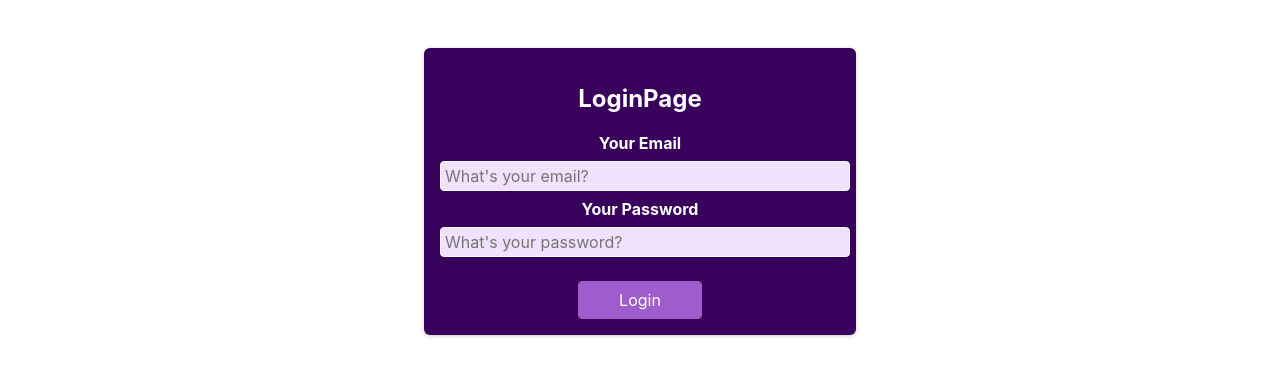
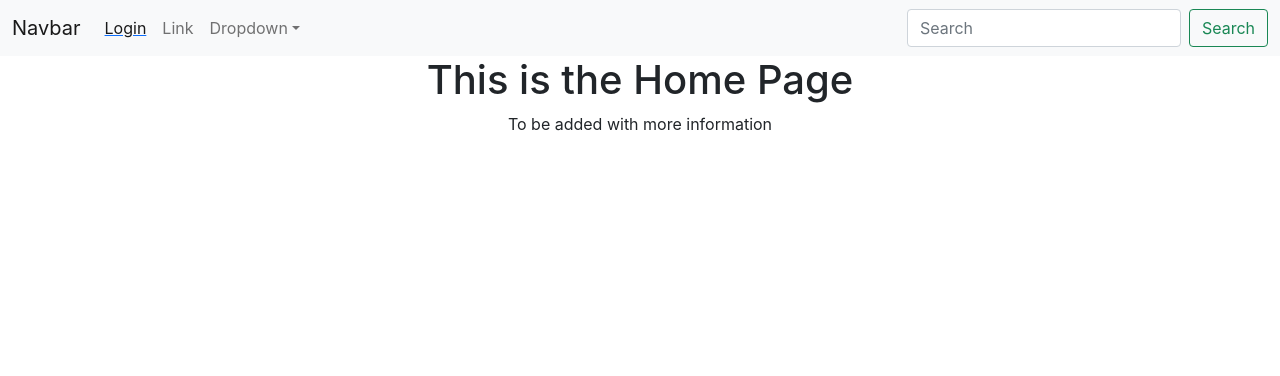
Before and after one commit to Drakeral/TT5_1, a React (Create React App) app: page / in a window 1280 px wide. Shown: the top 376 px of the page. Built offline with nearby package versions, Linux system fonts and the light colour scheme.

Commit message:
Complete NavBar w routing

```diff
--- a/public/index.html
+++ b/public/index.html
@@ -14,6 +14,7 @@
       manifest.json provides metadata used when your web app is installed on a
       user's mobile device or desktop. See https://developers.google.com/web/fundamentals/web-app-manifest/
     -->
+    <link href="https://cdn.jsdelivr.net/npm/bootstrap@5.1.3/dist/css/bootstrap.min.css" rel="stylesheet" integrity="sha384-1BmE4kWBq78iYhFldvKuhfTAU6auU8tT94WrHftjDbrCEXSU1oBoqyl2QvZ6jIW3" crossorigin="anonymous">
     <link rel="manifest" href="%PUBLIC_URL%/manifest.json" />
     <!--
       Notice the use of %PUBLIC_URL% in the tags above.
@@ -39,5 +40,8 @@
       To begin the development, run `npm start` or `yarn start`.
       To create a production bundle, use `npm run build` or `yarn build`.
     -->
+    <script src="https://cdn.jsdelivr.net/npm/bootstrap@5.1.3/dist/js/bootstrap.bundle.min.js" integrity="sha384-ka7Sk0Gln4gmtz2MlQnikT1wXgYsOg+OMhuP+IlRH9sENBO0LRn5q+8nbTov4+1p" crossorigin="anonymous"></script>
+    <script src="https://cdn.jsdelivr.net/npm/@popperjs/core@2.10.2/dist/umd/popper.min.js" integrity="sha384-7+zCNj/IqJ95wo16oMtfsKbZ9ccEh31eOz1HGyDuCQ6wgnyJNSYdrPa03rtR1zdB" crossorigin="anonymous"></script>
+    <script src="https://cdn.jsdelivr.net/npm/bootstrap@5.1.3/dist/js/bootstrap.min.js" integrity="sha384-QJHtvGhmr9XOIpI6YVutG+2QOK9T+ZnN4kzFN1RtK3zEFEIsxhlmWl5/YESvpZ13" crossorigin="anonymous"></script>
   </body>
 </html>
--- a/src/components/NavBar/index.tsx
+++ b/src/components/NavBar/index.tsx
@@ -1,6 +1,6 @@
-import React from 'react'
-// import {useContext} from 'react'
+import {useContext} from 'react'
 import {Link, useHistory} from 'react-router-dom';
+// import AuthContext from '../../store/auth-context';
 
 const NavBar = (props:any) => {
 
@@ -8,8 +8,6 @@ const NavBar = (props:any) => {
 
     }
 
-
-const NavBar = () => {
     return (
         <div>
             <nav className="navbar navbar-expand-lg navbar-light bg-light">
@@ -21,14 +19,14 @@ const NavBar = () => {
                     <div className="collapse navbar-collapse" id="navbarSupportedContent">
                         <ul className="navbar-nav me-auto mb-2 mb-lg-0">
 
-                          <li className="nav-item">
-                              <Link to={"/"}><div className="nav-link active">Home</div></Link>
-                          </li>
 
                                 <li className="nav-item">
                                     {/* <a className="nav-link" href="#">Link</a> */}
                                     <Link to={"/login"}><div className="nav-link active">Login</div></Link>
                                 </li>
+
+
+
 
                             <li className="nav-item">
                                 <a className="nav-link" href="#">Link</a>
@@ -47,6 +45,11 @@ const NavBar = () => {
                             </li>
 
                         </ul>
+
+                        <form className="d-flex">
+                            <input className="form-control me-2" type="search" placeholder="Search" aria-label="Search" />
+                            <button className="btn btn-outline-success" type="submit">Search</button>
+                        </form>
                     </div>
                 </div>
             </nav>
@@ -54,6 +57,5 @@ const NavBar = () => {
         </div>
     )
 }
-}
 
 export default NavBar
--- a/src/index.tsx
+++ b/src/index.tsx
@@ -1,19 +1,11 @@
 import React from 'react';
 import ReactDOM from 'react-dom';
 import './index.css';
-import App from './App';
-import reportWebVitals from './reportWebVitals';
-import LoginPage from './pages/LoginPage';
+import App from './router'
 
 ReactDOM.render(
-  <LoginPage/>
   // <React.StrictMode>
-  //   <App />
+    <App />,
   // </React.StrictMode>
-  ,document.getElementById('root')
+  document.getElementById('root')
 );
-
-// If you want to start measuring performance in your app, pass a function
-// to log results (for example: reportWebVitals(console.log))
-// or send to an analytics endpoint. Learn more: https://bit.ly/CRA-vitals
-reportWebVitals();
--- /dev/null
+++ b/src/pages/HomePage.tsx
@@ -0,0 +1,15 @@
+import React from 'react'
+import NavBar from '../components/NavBar'
+
+const HomePage = () => {
+  return (
+    <NavBar>
+      <div className = "container text-center">
+        <h1>This is the Home Page</h1>
+        <p>To be added with more information</p>
+      </div>
+    </NavBar>
+  )
+}
+
+export default HomePage
--- a/src/pages/LoginPage.tsx
+++ b/src/pages/LoginPage.tsx
@@ -1,24 +1,26 @@
 import {useState, useContext} from 'react';
 import { useHistory } from 'react-router-dom';
-// import NavBar from '../components/NavBar';
+import NavBar from '../components/NavBar';
 import classes from '../components/Auth/AuthForm.module.css';
-// import AuthContext from '../store/auth-context';
-// import { sendLoginInfo } from '../api/database.api';
 import { ILoginProps, loginForm } from '../constants/profile.constants';
 
+
 const LoginPage = () => {
-
+//   const history = useHistory();
   const [loginValues, setLoginValues] = useState<ILoginProps>(loginForm);
   const [isLoading, setIsLoading] = useState(false);
 
   const submitHandler = (event: any) => {
     event.preventDefault();
+
+
+
   };
 
   return (
+    <NavBar>
       <section className={classes.auth}>
-            <h1>LoginPage</h1>
-
+        <h1>Login</h1>
         <form onSubmit={submitHandler}>
           <div className={classes.control}>
             <label htmlFor='email'>Your Email</label>
@@ -54,6 +56,10 @@ const LoginPage = () => {
           </div>
         </form>
       </section>
+
+
+
+    </NavBar>
   )
 }
 
--- /dev/null
+++ b/src/router/index.tsx
@@ -0,0 +1,18 @@
+import {useContext} from 'react';
+import {BrowserRouter as Router, Switch, Route} from 'react-router-dom';
+import LoginPage from '../pages/LoginPage';
+import HomePage from '../pages/HomePage';
+
+const Routers = () => {
+
+  return (
+    <Router>
+      <Switch>
+          <Route path="/login" component={LoginPage} />
+          <Route path="/" component={HomePage}/>
+      </Switch>
+    </Router>
+  )
+}
+
+export default Routers;
```
Lines whose indentation alone changed are shown as unchanged.
